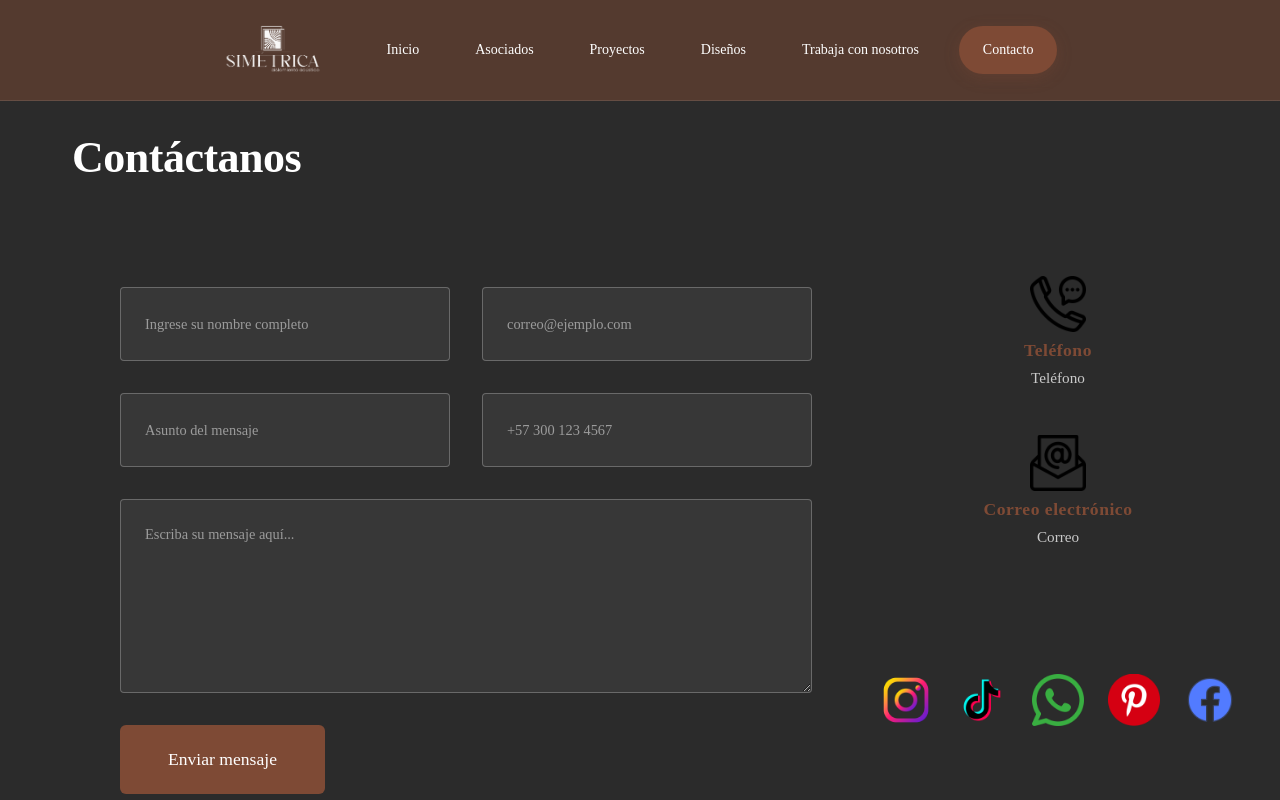
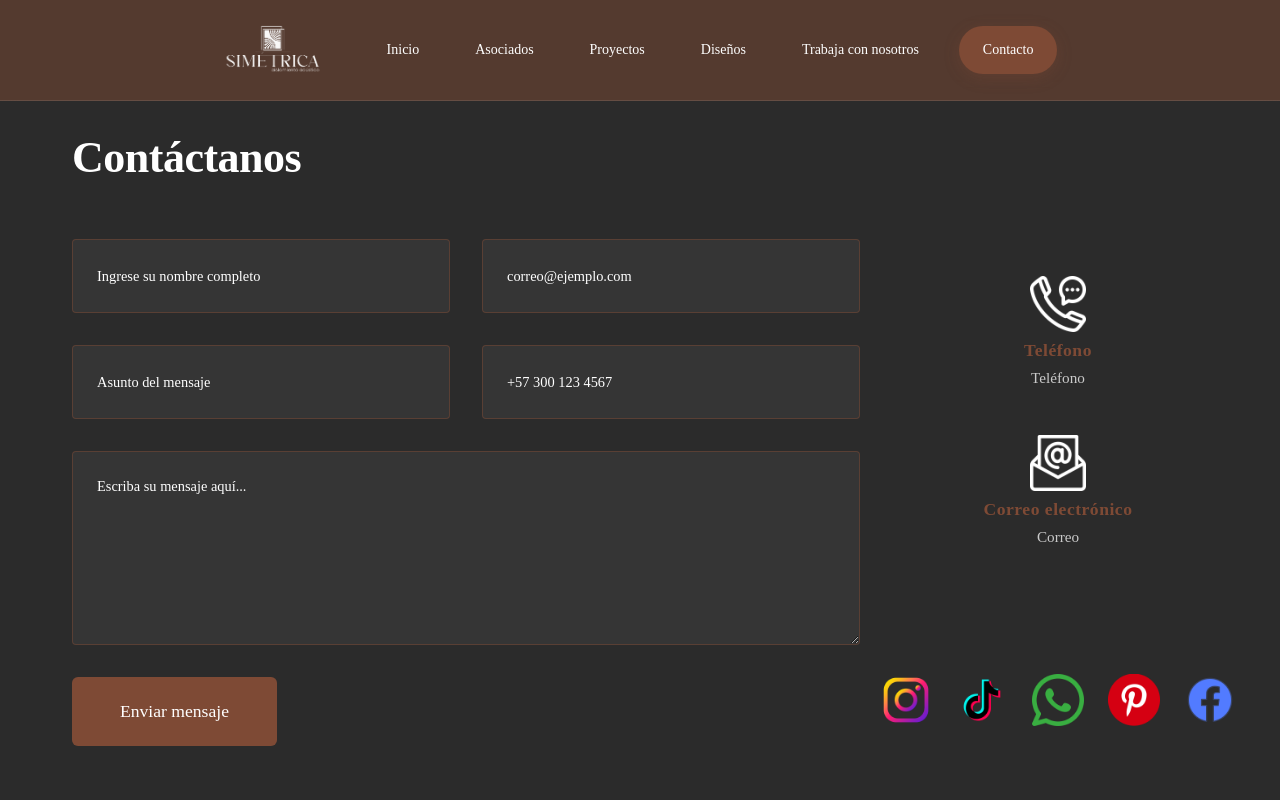
Before and after one commit to hws-1028/simetrica, a React (Vite) app: page /contacto in a window 1280 px wide. Shown: the top 800 px of the page. Built offline with nearby package versions, Linux system fonts and the light colour scheme.

Commit message:
style: Improve form input styles and placeholder contrast in ContactForm and TrabajaConNosotrosPage

```diff
--- a/src/components/ContactForm/ContactFormStyle.css
+++ b/src/components/ContactForm/ContactFormStyle.css
@@ -52,9 +52,9 @@
 .contact-form__input,
 .contact-form__textarea {
   padding: var(--spacing-md) var(--spacing-lg);
-  border: 1px solid rgba(255, 255, 255, 0.25);
+  border: 1px solid rgba(126, 74, 53, 0.5);
   border-radius: 4px;
-  background: rgba(255, 255, 255, 0.06);
+  background: rgba(255, 255, 255, 0.05);
   color: var(--text-color);
   font-family: inherit;
   font-size: 1rem;
@@ -71,7 +71,7 @@
 /* Placeholders con mejor contraste */
 .contact-form__input::placeholder,
 .contact-form__textarea::placeholder {
-  color: rgba(255, 255, 255, 0.5);
+  color: rgba(255, 255, 255, 1);
   opacity: 1; /* Firefox fix */
   font-size: 0.9rem;
 }
@@ -94,12 +94,13 @@
 /* Estados de error */
 .contact-form__input--error,
 .contact-form__textarea--error {
-  border-color: #ff6b6b;
-  background: rgba(255, 107, 107, 0.05);
+  border-color: #dc3545;
+  background: rgba(220, 53, 69, 0.05);
 }
 
 .contact-form__input--error:focus,
 .contact-form__textarea--error:focus {
+  border-color: #dc3545;
   box-shadow: none;
 }
 
@@ -112,8 +113,8 @@
 
 /* Mensajes de error */
 .contact-form__error {
-  color: #ff6b6b;
-  font-size: 0.875rem;
+  color: #dc3545;
+  font-size: 0.85rem;
   margin-top: var(--spacing-xs);
   display: flex;
   align-items: center;
@@ -238,7 +239,7 @@
 @media screen and (min-width: 1024px) {
   .contact-form {
     max-width: 900px;
-    padding: var(--spacing-xxl);
+    padding: 0;
   }
 
   .contact-form__grid {
@@ -260,7 +261,7 @@
 @media screen and (min-width: 1920px) {
   .contact-form {
     max-width: 1000px;
-    padding: 3rem;
+    padding: 0;
   }
 
   .contact-form__label {
--- a/src/pages/styles/ContactPageStyle.css
+++ b/src/pages/styles/ContactPageStyle.css
@@ -98,7 +98,7 @@
 }
 
 .contact-page__info-item:hover .contact-page__info-icon {
-  filter: brightness(1.2);
+  filter: brightness(0) invert(1) brightness(1.2);
   transform: scale(1.08);
 }
 
@@ -107,7 +107,7 @@
   height: 56px;
   object-fit: contain;
   margin-bottom: var(--spacing-xs);
-  filter: brightness(0.9);
+  filter: brightness(0) invert(1);
   transition: all 0.3s ease;
 }
 
--- a/src/pages/styles/TrabajaConNosotrosPageStyle.css
+++ b/src/pages/styles/TrabajaConNosotrosPageStyle.css
@@ -145,7 +145,7 @@
 }
 
 .trabajo-page__input::placeholder {
-  color: rgba(255, 255, 255, 0.5);
+  color: rgba(255, 255, 255, 1);
 }
 
 .trabajo-page__input[type="date"] {
@@ -214,7 +214,7 @@
 }
 
 .trabajo-page__textarea::placeholder {
-  color: rgba(255, 255, 255, 0.5);
+  color: rgba(255, 255, 255, 1);
 }
 
 .trabajo-page__char-count {
```
